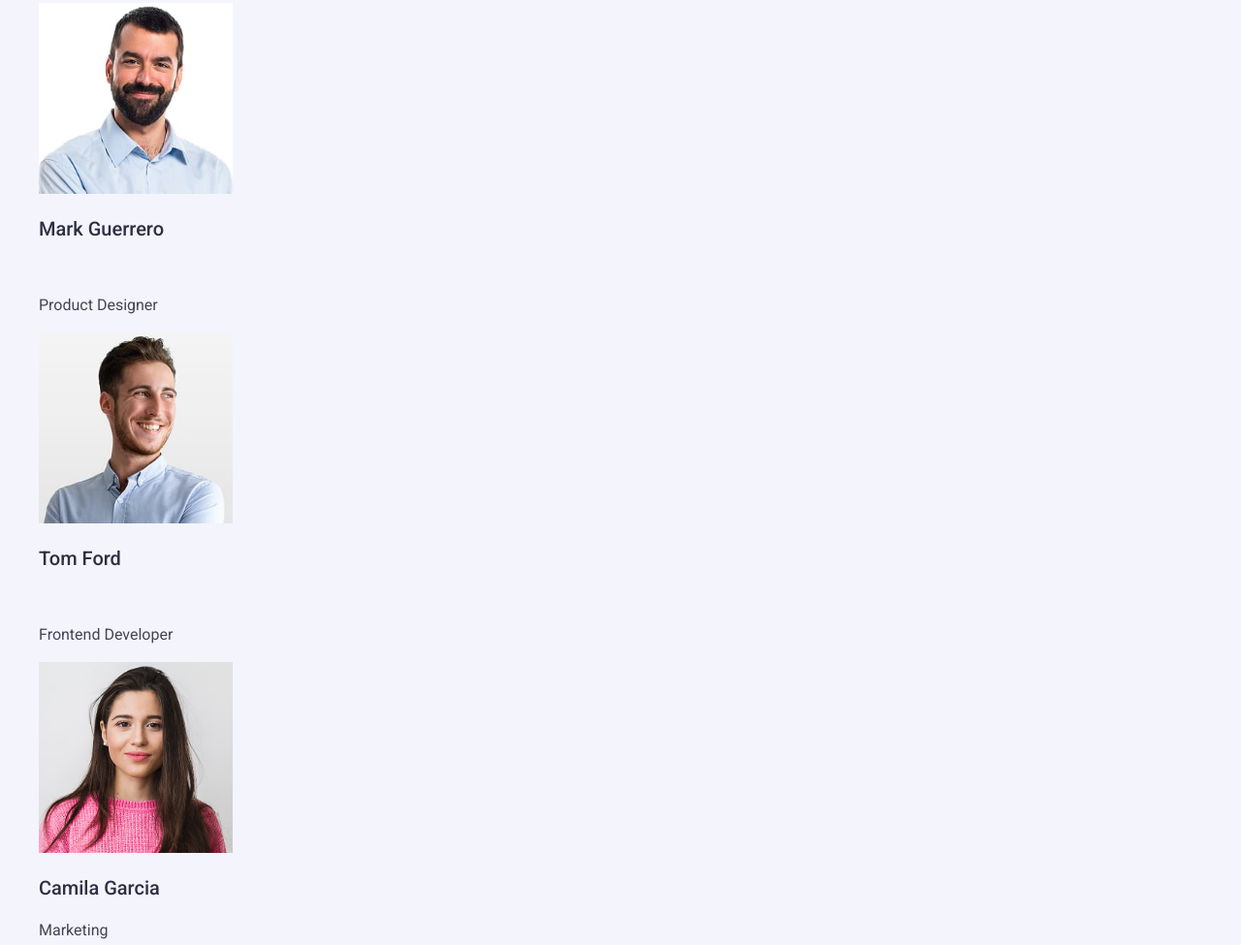
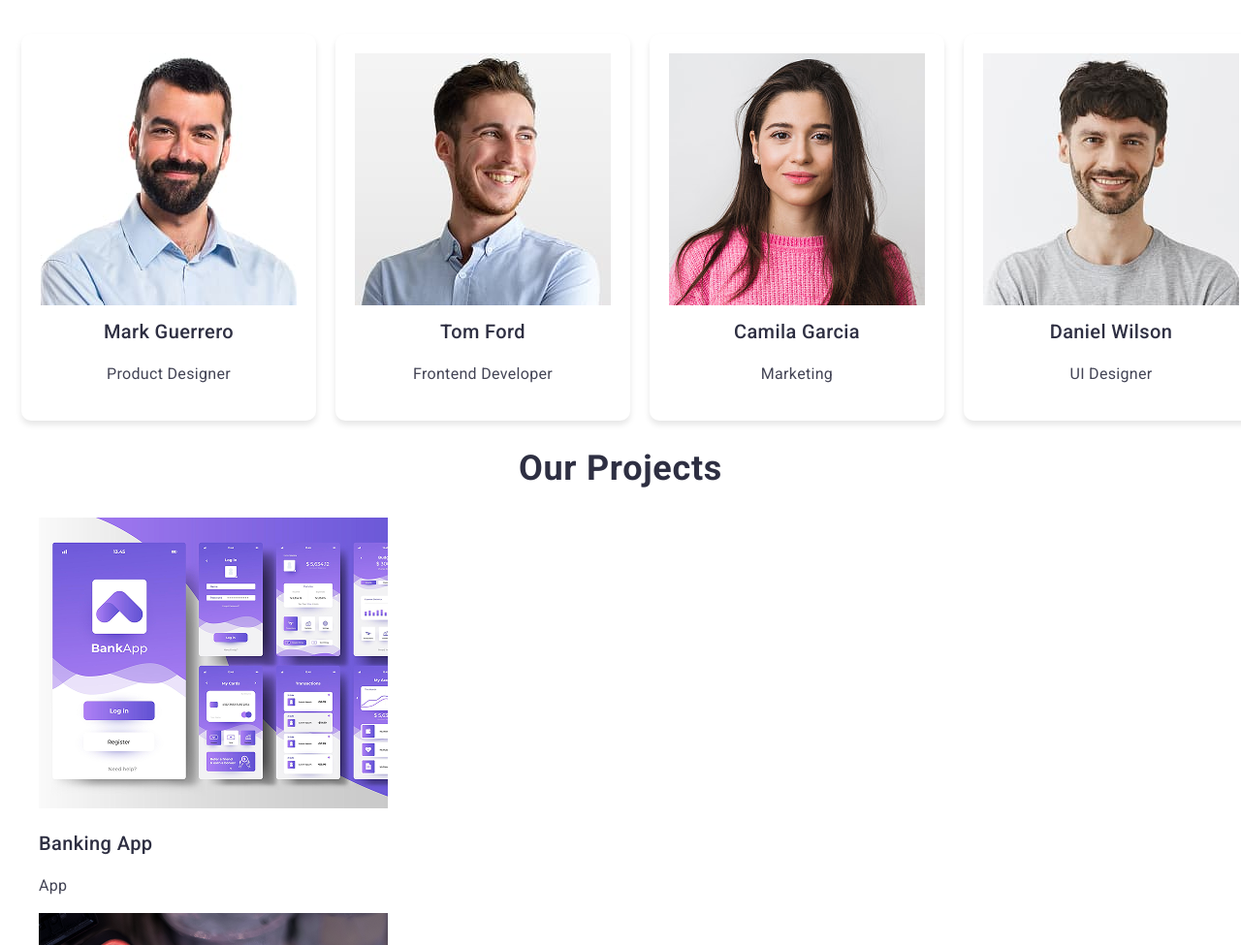
Before and after one commit to wrldworry/goit-markup-hw-02, a plain HTML site: page index.html in a window 1280 px wide. Shown: the part 880-1855 px from the top of the page at 97% size. Drawn offline with nearby package versions, Linux system fonts and the light colour scheme.

Commit message:
not fist commit

```diff
--- a/css/styles.css
+++ b/css/styles.css
@@ -109,11 +109,40 @@ cursor: pointer;
     background-color: #404BBF;
 }
 
-.team {
-    background-color: #F4F4FD;
+.section-title {
+    font-size: 36px;
+    line-height: 1.11;
+    text-align: center;
+    letter-spacing: 0.02em;
+    text-transform: capitalize;
+    color: #2e2f42;
+    margin-bottom: 30px;
   }
   .team-list {
-    list-style-type: none;
+    display: flex;
+    justify-content: center;
+    gap: 20px;
+  }
+  .team-item {
+    background-color: #FFFFFF;
+    text-align: center;
+    padding: 20px;
+    border-radius: 10px;
+    box-shadow: 0px 4px 6px rgba(0, 0, 0, 0.1);
+  }
+  .team-title {
+    font-weight: 500;
+    font-size: 20px;
+    line-height: 1.2;
+    letter-spacing: 0.02em;
+    color: #2e2f42;
+    margin-top: 10px;
+  }
+  .team-text {
+    font-size: 16px;
+    line-height: 1.5;
+    letter-spacing: 0.02em;
+    color: #434455;
   }
 
 .contact-info {
@@ -160,36 +189,27 @@ cursor: pointer;
     border-radius: 8px;
   }
 
-.portfolio-h2 {
-font-family: 'Roboto';
-font-style: normal;
-font-weight: 700;
+.fourth-section .section-title {
     font-size: 36px;
-line-height: 40px;
-/* identical to box height, or 111% */
+    line-height: 1.11;
+    text-align: center;
     letter-spacing: 0.02em;
-/* NAVY BLUE */
-color: #2E2F42;
+    text-transform: capitalize;
+    color: #2e2f42;
 }
-.team-p1 {
-/* Header 3 */
-font-family: 'Roboto';
-font-style: normal;
+
+.project-title {
     font-weight: 500;
     font-size: 20px;
-line-height: 24px;
-/* NAVY BLUE */
-color: #2E2F42;
+    line-height: 1.2;
+    letter-spacing: 0.02em;
+    color: #2e2f42;
 }
 
-.team-p2 {
-/* Body */
-font-family: 'Roboto';
-font-style: normal;
-font-weight: 400;
+.project-description {
     font-size: 16px;
-line-height: 24px;
-/* SLATE */
+    line-height: 1.5;
+    letter-spacing: 0.02em;
     color: #434455;
 }
 
--- a/index.html
+++ b/index.html
@@ -62,25 +62,65 @@
             </ul>
           </section>
 
-        <section class="team">
-            <h2 class="team-h2">Our Team</h2>
+          <section class="our-team">
+            <h2 class="section-title">Our Team</h2>
             <ul class="team-list">
-                <li><img src="images/employee/img.jpg" width="200" alt="Mark Guerrero"> <p class="team-p1">Mark Guerrero</p> <br> <p class="team-p2">Product Designer</p></li>
-                <li><img src="images/employee/img2.jpg" width="200" alt="Tom Ford"> <p class="team-p1">Tom Ford</p> <br> <p class="team-p2">Frontend Developer</p></li>
-                <li><img src="images/employee/img3.jpg" width="200" alt="Camila Garcia"> <p class="team-p1">Camila Garcia <br> <p class="team-p2">Marketing</p></li>
-                <li><img src="images/employee/img4.jpg" width="200" alt="Daniel Wilson"> <p class="team-p1">Daniel Wilson <br> <p class="team-p2">UI Designers</p></li>
+              <li class="team-item">
+                <img src="images/employee/img.jpg" alt="Mark Guerrero">
+                <h3 class="team-title">Mark Guerrero</h3>
+                <p class="team-text">Product Designer</p>
+              </li>
+              <li class="team-item">
+                <img src="images/employee/img2.jpg" alt="Tom Ford">
+                <h3 class="team-title">Tom Ford</h3>
+                <p class="team-text">Frontend Developer</p>
+              </li>
+              <li class="team-item">
+                <img src="images/employee/img3.jpg" alt="Camila Garcia">
+                <h3 class="team-title">Camila Garcia</h3>
+                <p class="team-text">Marketing</p>
+              </li>
+              <li class="team-item">
+                <img src="images/employee/img4.jpg" alt="Daniel Wilson">
+                <h3 class="team-title">Daniel Wilson</h3>
+                <p class="team-text">UI Designer</p>
+              </li>
             </ul>
-        </section>
+          </section>
 
-        <section class="portfolio">
-            <h2 class="portfolio-h2">Our Portfolio</h2>
-            <ul class="portfolio-list">
-                <li><img class="img-portfolio" src="images/porfolio/img.png" width="300" alt="Banking App"> <p class="team-p1">Banking App</p><p class="team-p2">App</p></li>
-                <li><img class="img-portfolio" src="images/porfolio/img2.png" width="300" alt="Cashless Payment"> <p class="team-p1">Cashless Payment</p><p class="team-p2">Marketing</p></li>
-                <li><img class="img-portfolio" src="images/porfolio/img3.png" width="300" alt="Meditation App"> <p class="team-p1">Meditation App</p><p class="team-p2">App</p></li>
-                <li><img class="img-portfolio" src="images/porfolio/img4.png" width="300" alt="Taxi Service"> <p class="team-p1">Taxi Service</p><p class="team-p2">Marketing</p></li>
-                <li><img class="img-portfolio" src="images/porfolio/img5.png" width="300" alt="Screen Illustrations"> <p class="team-p1">Screen Illustrations</p><p class="team-p2">Design</p></li>
-                <li><img class="img-portfolio" src="images/porfolio/img6.png" width="300" alt="Online Courses"> <p class="team-p1">Online Courses</p><p class="team-p2">Marketing</p></li>
+          <section class="fourth-section">
+            <h2 class="section-title">Our Projects</h2>
+            <ul class="project-list">
+                <li class="project-item">
+                    <img src="./images/porfolio/img.png" alt="Banking App" width="360">
+                    <h3 class="project-title">Banking App</h3>
+                    <p class="project-description">App</p>
+                </li>
+                <li class="project-item">
+                    <img src="./images/porfolio/img2.png" alt="Cashless Payment" width="360">
+                    <h3 class="project-title">Cashless Payment</h3>
+                    <p class="project-description">Marketing</p>
+                </li>
+                <li class="project-item">
+                    <img src="./images/porfolio/img3.png" alt="Meditation App" width="360">
+                    <h3 class="project-title">Meditation App</h3>
+                    <p class="project-description">App</p>
+                </li>
+                <li class="project-item">
+                    <img src="./images/porfolio/img4.png" alt="Taxi Service" width="360">
+                    <h3 class="project-title">Taxi Service</h3>
+                    <p class="project-description">Marketing</p>
+                </li>
+                <li class="project-item">
+                    <img src="./images/porfolio/img5.png" alt="Screen Illustrations" width="360">
+                    <h3 class="project-title">Screen Illustrations</h3>
+                    <p class="project-description">Design</p>
+                </li>
+                <li class="project-item">
+                    <img src="./images/porfolio/img6.png" alt="Online Courses" width="360">
+                    <h3 class="project-title">Online Courses</h3>
+                    <p class="project-description">Marketing</p>
+                </li>
             </ul>
         </section>
     </main>
```
Lines whose indentation alone changed are shown as unchanged.
